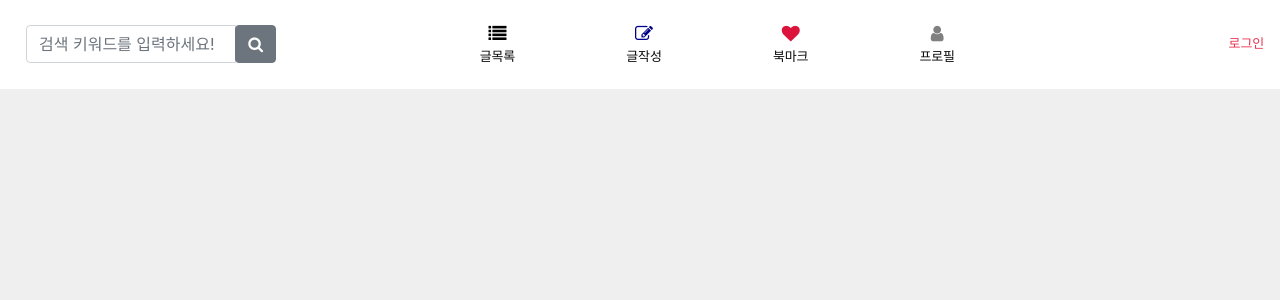
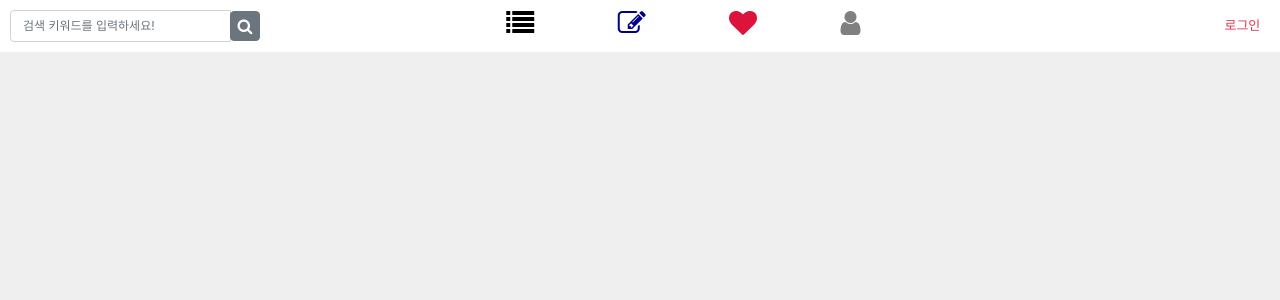
Before and after one commit to ohyein00/dev-community, a Flask app: page /like_list in a window 1280 px wide. Shown: the top 300 px of the page. Run offline with Flask 2, Linux system fonts and the light colour scheme; parts of the project's set-up code (start-up, migrations or seed data) failed here and were passed over; some libraries are stand-ins or nearby versions.

Commit message:
메인 메뉴 css 수정

```diff
--- a/static/css/index.css
+++ b/static/css/index.css
@@ -80,8 +80,8 @@ body {
     display: flex;
     flex-direction: row;
     justify-content: space-between;
-    width: 40%;
-    margin-right: 80px;
+    width: 30%;
+    margin-right: 10%;
 }
 
 .navbar-item {
--- a/static/css/ui.css
+++ b/static/css/ui.css
@@ -74,7 +74,7 @@
     display: flex;
     flex-wrap: wrap;
     margin: 15px -5px 0;
-}
+    }
 .hash_group{
     display: flex;
     flex-wrap: wrap;
--- a/templates/like_list.html
+++ b/templates/like_list.html
@@ -42,7 +42,7 @@
     <meta name="viewport" content="width=device-width, initial-scale=1, shrink-to-fit=no">
     <title>Devom - 개발자 커뮤니티 | 좋아요리스트</title>
     <script>
-         let token = $.cookie('mytoken');
+        let token = $.cookie('mytoken');
         if (token !== undefined) {
 
         }else {
@@ -51,7 +51,13 @@
         }
         $(document).ready(function () {
             get_posts_like();
-
+            if (token !== undefined) {
+                $(".login > small").text("로그아웃");
+                $('.login').prop('href', "/logout")
+            } else {
+                $(".login > small").text("로그인");
+                $('.login').prop('href', "/login")
+            }
         })
 
     </script>
@@ -62,40 +68,40 @@
     <div id="container">
         <div id="contents">
             <header>
-                <nav class="navbar is-fixed-top is-white" role="navigation" aria-label="main navigation">
+                <nav class="navbar is-fixed-top is-white" role="navigation" aria-label="main navigation" style="padding: 0px;">
                         <div class="input-group">
-                            <input type="text" class="form-control" placeholder="검색 키워드를 입력하세요!">
+                            <input style="font-size: 12px" type="text" class="form-control" placeholder="검색 키워드를 입력하세요!">
                             <span class="input-group-btn">
-                                <button class="btn btn-secondary" type="button"><i class="fa fa-search" aria-hidden="true"></i></button>
+                                <button style="width: 30px; height: 30px; padding: 0px;" class="btn btn-secondary" type="button"><i style="margin: 0px;" class="fa fa-search" aria-hidden="true"></i></button>
                             </span>
                         </div>
-                    <div class="navbar-brand">
-                        <a class="navbar-item" href="/">
+                    <div class="navbar-brand" style="padding: 0px; margin-bottom: 0px; margin-top: 0px;">
+                        <a class="navbar-item" href="/" style="margin-bottom: 0px; margin-top: 0px; padding: 3px 15px;">
                             <strong class="is-sparta"
-                                    style="font-family: 'Stylish', sans-serif;font-size: large;"><i style="color:black"  class="fa fa-list" aria-hidden="true"></i></strong>
-                            <small style="font-family: 'Black Han Sans', sans-serif;font-size: small;">글목록</small>
+                                    style="font-family: 'Stylish', sans-serif;font-size: 28px;"><i
+                                    style="color:black"  class="fa fa-list" aria-hidden="true"></i></strong>
                         </a>
-                        <a class="navbar-item" href="/write">
+                        <a class="navbar-item" href="/write" style="margin-bottom: 0px; margin-top: 0px; padding: 3px 15px;">
                             <strong class="is-sparta"
-                                    style="font-family: 'Stylish', sans-serif;font-size: large;"><i
+                                    style="font-family: 'Stylish', sans-serif;font-size: 28px;"><i
                                     style="color:darkblue" class="fa fa-pencil-square-o"
                                     aria-hidden="true"></i></strong>
-                            <small style="font-family: 'Black Han Sans', sans-serif;font-size: small;">글작성</small>
+
                         </a>
-                        <a class="navbar-item" href="/like_list">
+                        <a class="navbar-item" href="/like_list" style="margin-bottom: 0px; margin-top: 0px; padding: 3px 15px;">
                             <strong class="is-sparta"
-                                    style="font-family: 'Stylish', sans-serif;font-size: large;"><i style="color:crimson" class="fa fa-heart" aria-hidden="true"></i></strong>
-                            <small style="font-family: 'Black Han Sans', sans-serif;font-size: small;">북마크</small>
+                                    style="font-family: 'Stylish', sans-serif;font-size: 28px;"><i style="color:crimson" class="fa fa-heart" aria-hidden="true"></i></strong>
+
                         </a>
-                        <a class="navbar-item" href="/profile">
+                        <a class="navbar-item" href="/profile" style="margin-bottom: 0px; margin-top: 0px; padding: 3px 15px;">
                             <strong class="is-sparta"
-                                    style="font-family: 'Stylish', sans-serif;font-size: large;"><i style="color:gray"  class="fa fa-user" aria-hidden="true"></i></strong>
-                            <small style="font-family: 'Black Han Sans', sans-serif;font-size: small;">프로필</small>
+                                    style="font-family: 'Stylish', sans-serif;font-size: 28px;"><i style="color:gray"  class="fa fa-user" aria-hidden="true"></i></strong>
+
                         </a>
 
 
                     </div>
-                    <a class="login" href="/">
+                    <a class="login" href="/" style="margin-right: 20px">
                         <small class="is-sparta"
                                 style="font-family: 'Black Han Sans', sans-serif;font-size: small;">로그인</small>
                     </a>
```
Also changed, not shown: templates/index.html (+22 -29 lines), templates/profile.html (+20 -18 lines).
